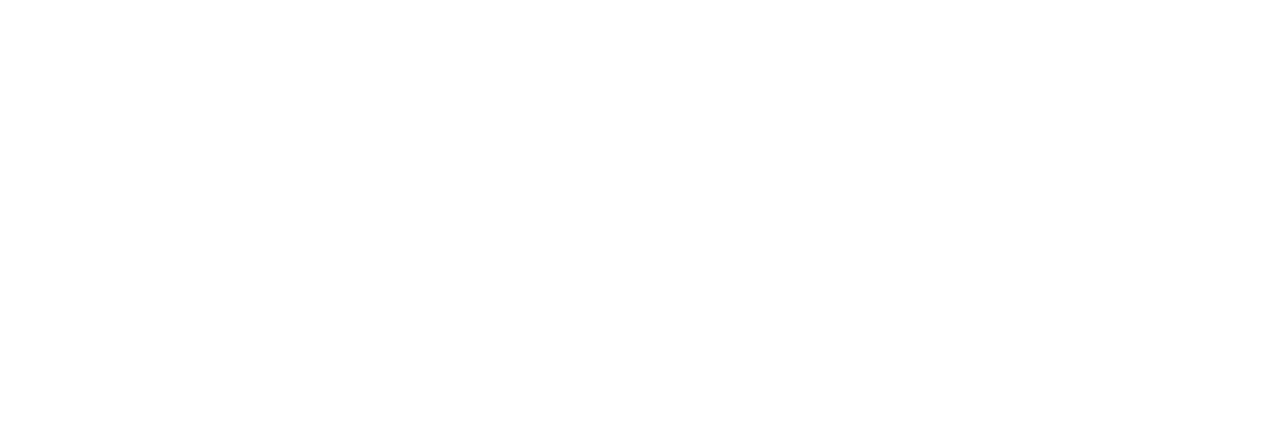
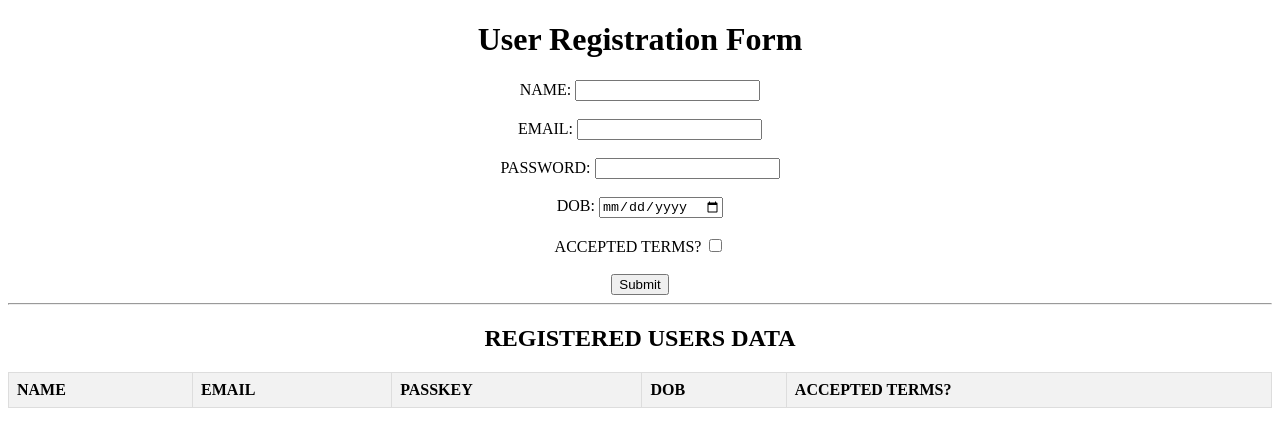
Before and after one commit to BadrigariPoojitha/wd101, a plain HTML site: page index.html in a window 1280 px wide. Drawn offline with Linux system fonts and the light colour scheme.

Commit message:
Update index.html

```diff
--- a/index.html
+++ b/index.html
@@ -2,51 +2,61 @@
 <html lang="en">
 <head>
   <meta charset="UTF-8">
-  <title>USER REGISTRATION</title>
+  <title>User Registration</title>
   <style>
     table {
+      border-collapse: collapse;
       width: 100%;
     }
     th, td {
-      border: 2px solid #3B7EB5;
-      padding: 15px;
-      text-align: center;
+      border: 1px solid #ddd;
+      padding: 8px;
+      text-align: left;
     }
     th {
-      background-color: #ff6347
-      id="registrationForm">
-    <label for="name">Name:</label>
+      background-color: #f2f2f2;
+    }
+  </style>
+</head>
+<body>
+  <center>
+    <h1>User Registration Form</h1>
+
+  <form id="registrationForm">
+    <label for="name">NAME:</label>
     <input type="text" id="name" required><br><br>
 
-    <label for="email">Email:</label>
+    <label for="email">EMAIL:</label>
     <input type="email" id="email" required><br><br>
 
-    <label for="password">Password:</label>
+    <label for="password">PASSWORD:</label>
     <input type="password" id="password" required><br><br>
 
-    <label for="dob">Date of Birth:</label>
+    <label for="dob">DOB:</label>
     <input type="date" id="dob" required><br><br>
 
-    <label for="terms">Accepted terms?</label>
+    <label for="terms">ACCEPTED TERMS?</label>
     <input type="checkbox" id="terms" required><br><br>
 
     <input type="submit" value="Submit">
   </form>
-
-  <h2>Registered Users</h2>
+  <hr>
+  <h2>REGISTERED USERS DATA</h2>
 
   <table id="usersTable">
     <thead>
       <tr>
-        <th>Name</th>
-        <th>Email</th>
-        <th>Password</th>
+        <th>NAME</th>
+        <th>EMAIL</th>
+        <th>PASSKEY</th>
         <th>DOB</th>
-        <th>Accepted terms?</th>
+        <th>ACCEPTED TERMS?</th>
       </tr>
     </thead>
     <tbody id="usersTableBody"></tbody>
   </table>
+  </center>
+
 
   <script src="index.js"></script>
 </body>
```
